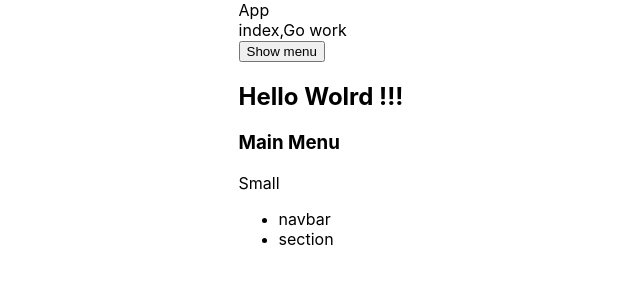
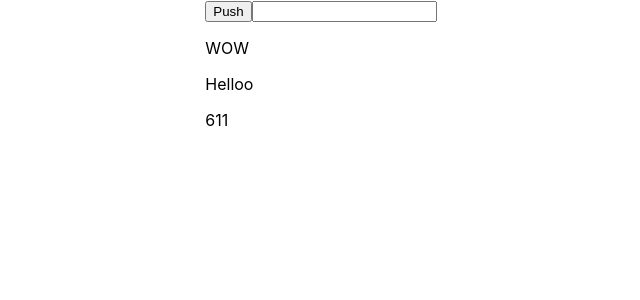
Before and after one commit to Firdavs-owafr/ReactSmallProjects, a React (Create React App) app: page / in a window 1280 px wide. Shown: the top 300 px of the page, without its empty margins (319-959 px from the left). Built offline with nearby package versions, Linux system fonts and the light colour scheme.

Commit message:
small-projects-react

```diff
--- a/src/App.js
+++ b/src/App.js
@@ -1,24 +1,44 @@
 import React,{Component} from "react";
-import Small from "./Small";
 import './index.css';
 
+class App extends Component {
+  constructor(props){
+    super(props)
+    this.state = {
+      text: 'Helloo',
+      textI: 611
+    }
+    this.showText = this.showText.bind(this) // bog'lamoq
+    this.showInput = this.showInput.bind(this)
+  }
 
-class App extends Component {
+  showText() {
+    this.setState({text: 'hii'})
+  }
 
-    render(props) {
+  //   showText = () => {
+  //   this.setState({text: 'hii'}) // arrow functionga keremas bog'lash
+  // }
 
-      const {title,navv,go} = this.props;
+  showInput(e) {
+    this.setState({textI: e.target.value})
+  }
 
-      return (
-        <div className="App">
-          <header className="App-header">
-              App
-              <section>{title},{go}</section>
-              <Small navv={navv} />
-          </header>
-        </div>
-      );
-    }
+  move = (e) => {
+    console.log(e.target.textContent);
+  }
+
+  render(){
+    return (
+      <div>
+        <button onClick={this.showText}>Push</button>
+          <input type="text" onInput={this.showInput} />
+          <p onMouseMove={this.move}>WOW</p>
+        <p>{this.state.text}</p>
+        <p>{this.state.textI}</p>
+      </div>
+    );
+  }
 }
 
 export default App;
--- a/src/Small.js
+++ /dev/null
@@ -1,41 +0,0 @@
-import React,{Component, useState} from "react";
-import './index.css';
-
-class Small extends Component {
-    constructor(props){
-        super(props)
-        this.state = {
-            title: 'Hello Wolrd !!!',
-            subtitle: 'Main Menu'
-        }
-    }
-
-    newTitle = () => {
-        this.setState({subtitle: 'Howw'})
-    }
-
-    render(props) {
-
-        const {newTitle} = this;
-        const {navv} = this.props;
-        const {title,subtitle} = this.state
-
-      return (
-        <div className="App">
-          <header className="App-header">
-            <button type="button" onClick={newTitle}>Show menu</button>
-            <h2>{title}</h2>
-            <h3>{subtitle}</h3>
-                Small
-                    <ul>
-                        {Object.values(navv).map((item) => {
-                            return <li>{item}</li>
-                        })}
-                    </ul>
-          </header>
-        </div>
-      );
-    }
-}
-
-export default Small;
--- a/src/index.js
+++ b/src/index.js
@@ -2,18 +2,10 @@ import React from 'react';
 import ReactDOM from 'react-dom/client';
 import './index.css';
 import App from './App';
-let nav = {
-  nav : 'navbar',
-  section : 'section',
-}
-const goWork = 'Go work'
 
 const root = ReactDOM.createRoot(document.getElementById('root'));
 root.render(
   <React.StrictMode>
-    <App title={'index'}
-      go={goWork}
-      navv={nav}
-     />
+    <App/>
   </React.StrictMode>
 );
```
